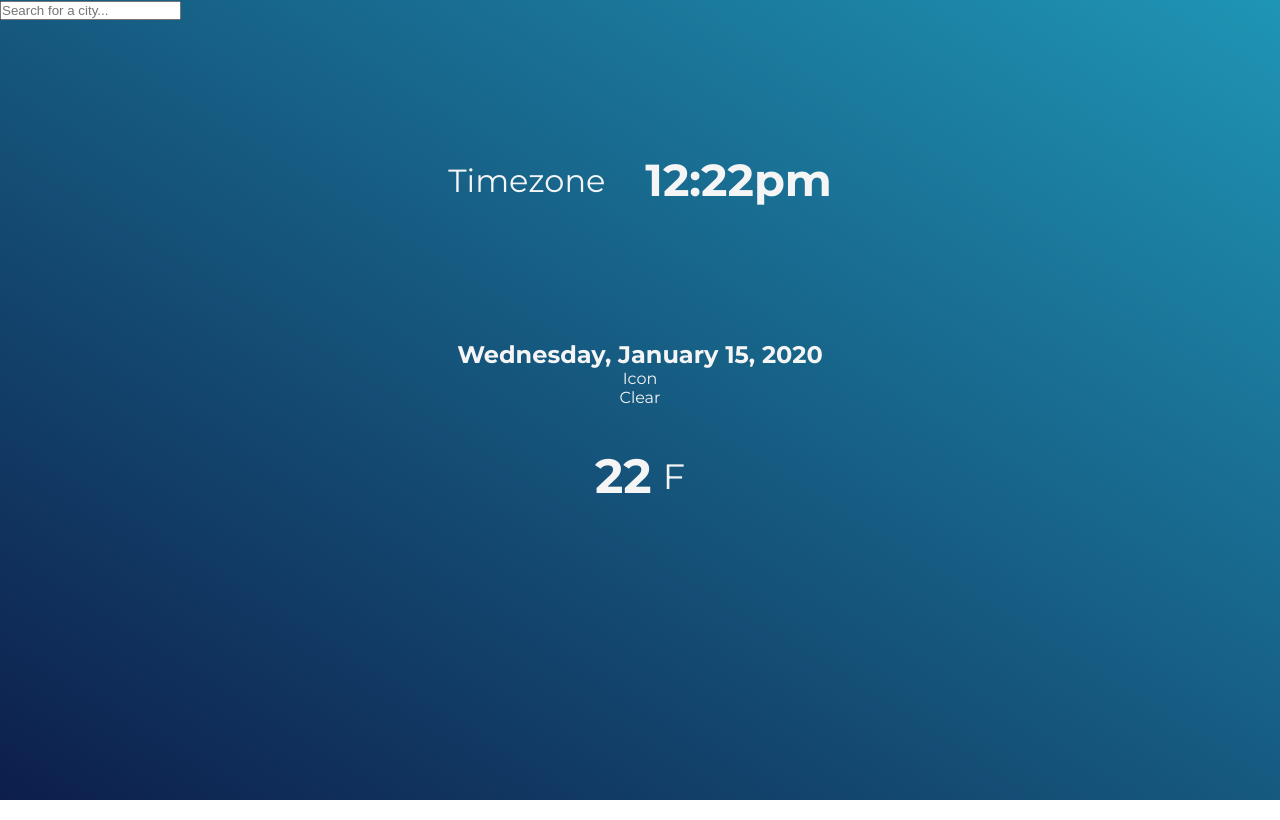
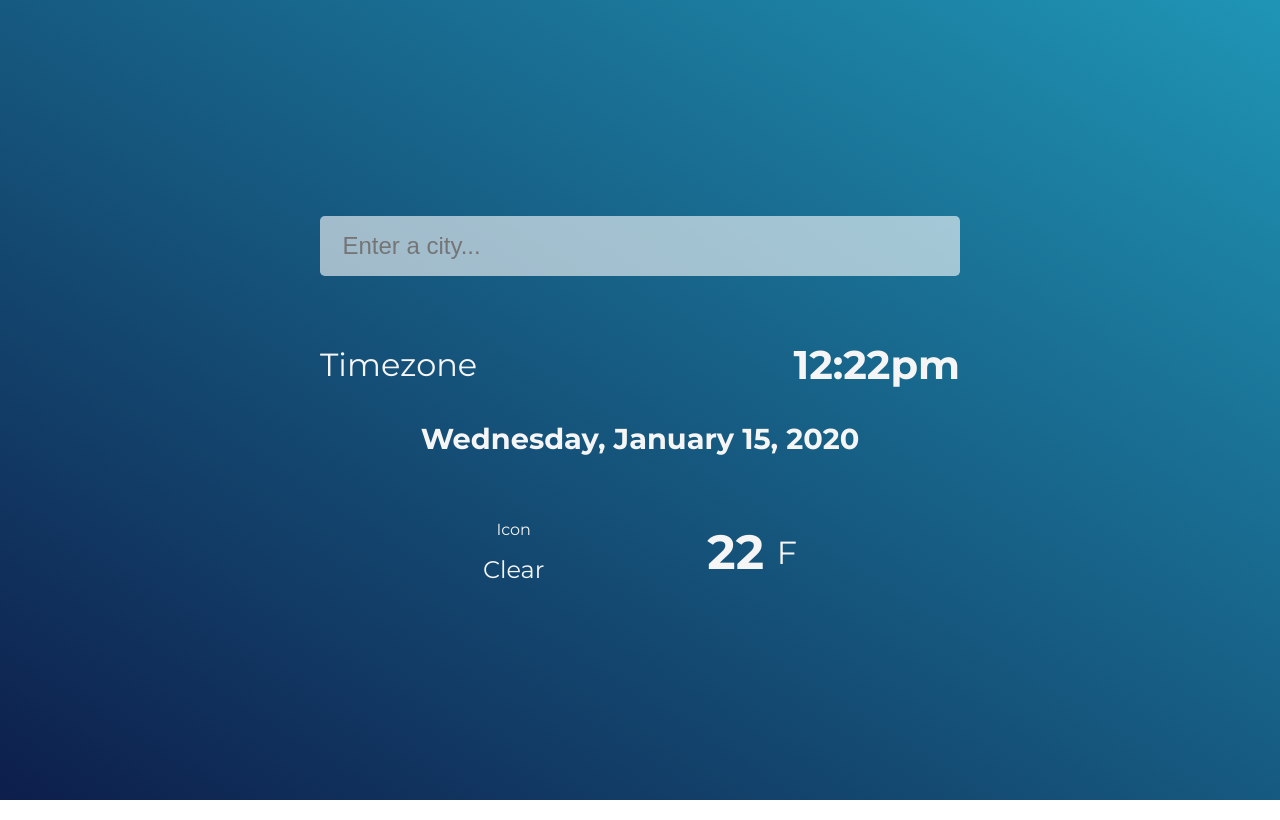
Before and after one commit to denzeltl/weather-app, a plain HTML site: page index.html in a window 1280 px wide. Drawn offline with Linux system fonts and the light colour scheme.

Commit message:
update html and css

```diff
--- a/index.html
+++ b/index.html
@@ -10,32 +10,30 @@
     </head>
     <body>
         <div class="main">
-            <section class="input">
-                <input type="text" autocomplete="off" placeholder="Search for a city..." />
-            </section>
-            <section class="top">
+            <input type="text" class="search-box" autocomplete="off" placeholder="Enter a city..." />
+            <div class="top">
                 <p class="top__timezone">
                     Timezone
                 </p>
                 <h1 class="top__time">
                     12:22pm
                 </h1>
-            </section>
-            <section class="bottom">
-                <h2 class="bottom__date">
-                    Wednesday, January 15, 2020
-                </h2>
-                <p class="bottom__icon">
-                    Icon
-                </p>
-                <p class="bottom__description">
-                    Clear
-                </p>
+            </div>
+            <h2 class="date">Wednesday, January 15, 2020</h2>
+            <div class="bottom">
+                <div class="bottom__icon-desc">
+                    <p class="bottom__icon-desc__icon">
+                        Icon
+                    </p>
+                    <p class="bottom__icon-desc__description">
+                        Clear
+                    </p>
+                </div>
                 <div class="bottom__degrees">
                     <h2 class="bottom__degrees__value">22</h2>
                     <p class="bottom__degrees__unit">F</p>
                 </div>
-            </section>
+            </div>
         </div>
         <script src="main.js"></script>
     </body>
--- a/style.scss
+++ b/style.scss
@@ -4,37 +4,75 @@
     box-sizing: border-box;
 }
 
-.main {
+html {
+    font-size: 16px;
+}
+
+body {
     font-family: "Montserrat", sans-serif;
-    height: 100vh;
-    background: linear-gradient(to right top, rgba(13, 30, 75, 1) 0%, rgba(31, 149, 181, 1) 100%);
     color: rgb(245, 245, 245);
 }
 
-.top {
-    height: 40vh;
+.main {
+    height: 100vh;
+    background: linear-gradient(to right top, rgba(13, 30, 75, 1) 0%, rgba(31, 149, 181, 1) 100%);
     display: flex;
     align-items: center;
     justify-content: center;
+    flex-direction: column;
+}
+
+.search-box {
+    border-radius: 0.3rem;
+    padding: 1rem 1.4rem;
+    background: rgba(255, 255, 255, 0.6);
+    border: 0;
+    color: #252525;
+    font-size: 1.5rem;
+    outline: none;
+    width: 40rem;
+    margin-bottom: 4rem;
+    &:focus {
+        border: 0;
+        background: rgba(255, 255, 255, 0.8);
+    }
+}
+
+.top {
+    width: 40rem;
+    margin-bottom: 2rem;
+    display: flex;
+    align-items: center;
+    justify-content: space-between;
     &__timezone {
         font-size: 2rem;
     }
     &__time {
-        font-size: 2.8rem;
-        margin-left: 2.5rem;
+        font-size: 2.5rem;
+        margin-left: 2rem;
     }
 }
 
+.date {
+    font-size: 1.8rem;
+    margin-bottom: 4rem;
+}
+
 .bottom {
-    height: 60vh;
+    width: 40rem;
     display: flex;
     align-items: center;
-    justify-content: flex-start;
-    flex-direction: column;
-    &__icon {
+    justify-content: space-evenly;
+    &__icon-desc {
+        text-align: center;
+        &__icon {
+            margin-bottom: 1rem;
+        }
+        &__description {
+            font-size: 1.5rem;
+        }
     }
     &__degrees {
-        margin-top: 2.5rem;
         display: flex;
         align-items: center;
         justify-content: center;
@@ -42,8 +80,8 @@
             font-size: 3rem;
         }
         &__unit {
-            font-size: 2.2rem;
-            margin-left: 0.7rem;
+            font-size: 2rem;
+            margin-left: 0.8rem;
         }
     }
 }
```
Also changed, not shown: style.css, 1 other file.
